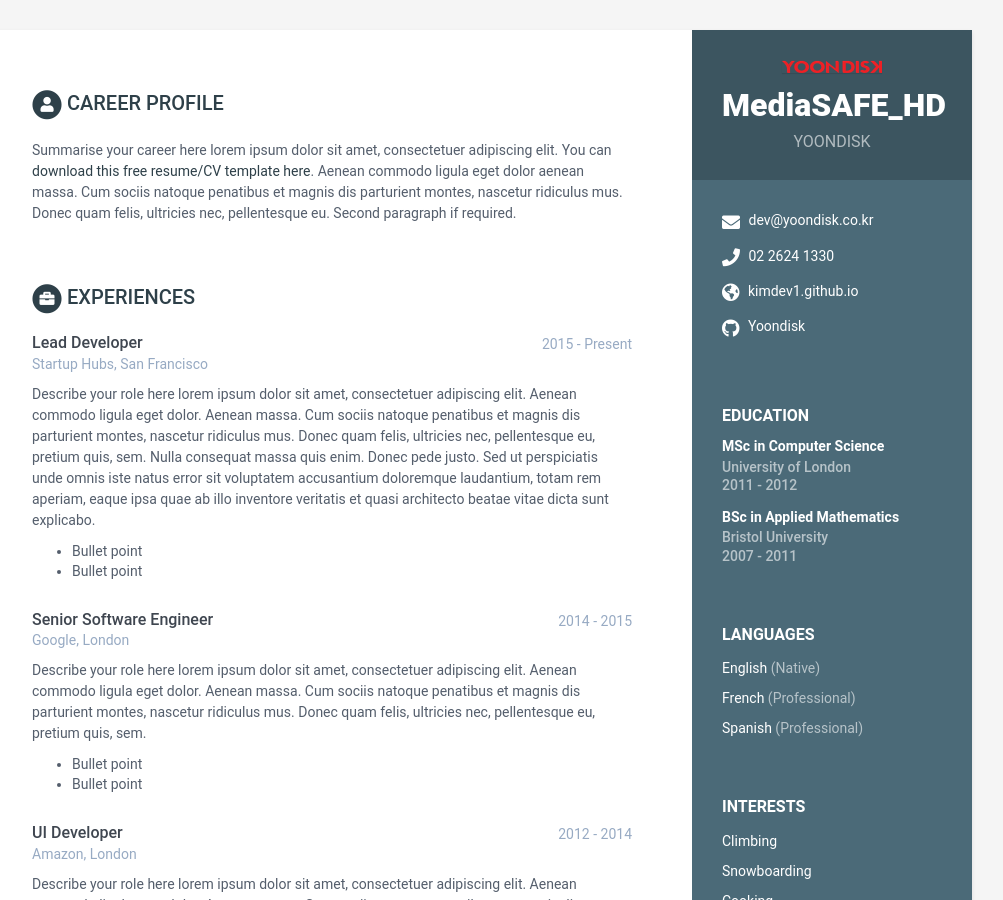
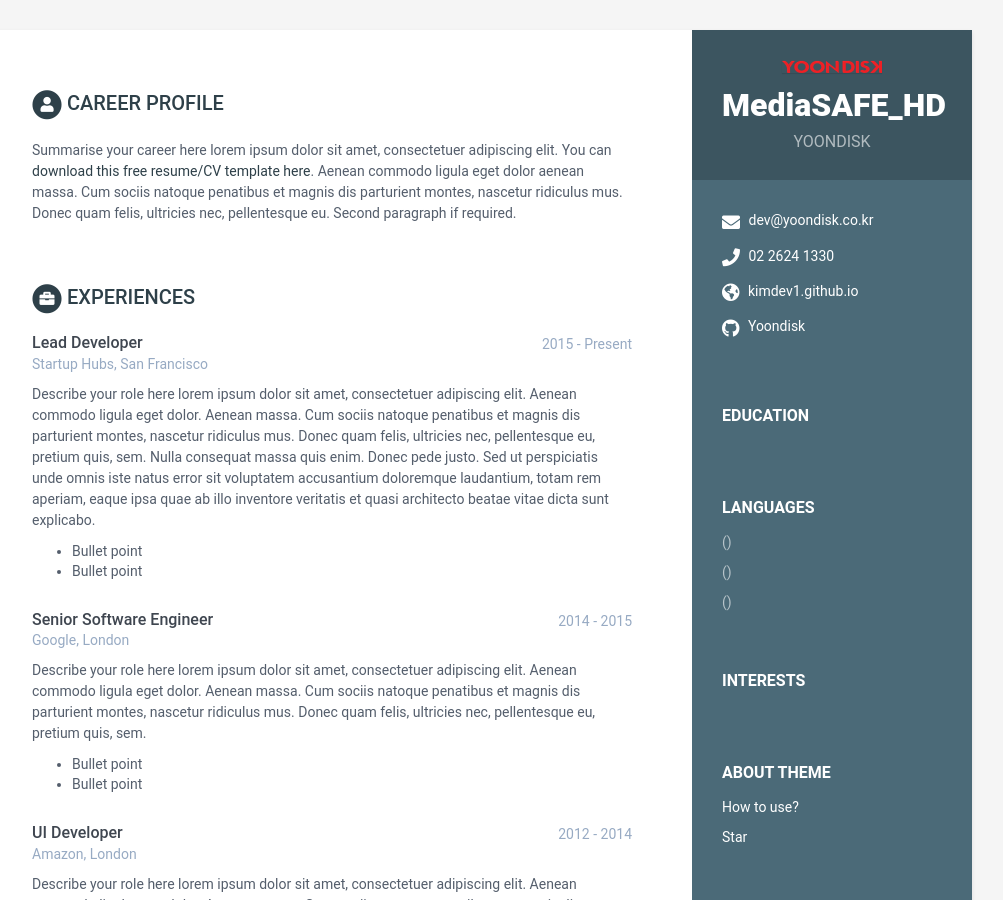
Before and after one commit to kimdev1/kimdev1.github.io, a Jekyll site: the page built from index.html, in a window 1280 px wide and 900 px high. Shown: the whole window, without its empty margins (168-1171 px from the left). Built offline with Jekyll 4.4.1, drawn with Linux system fonts in a browser that asks for light colours.

Commit message:
Update data.yml

```diff
--- a/_data/data.yml
+++ b/_data/data.yml
@@ -26,23 +26,23 @@ sidebar:
     goodreads: # Number-Username, e.g. 123456-alandoe
 
     languages:
-      - idiom: English
-        level: Native
+      - idiom:
+        level:
 
-      - idiom: French
-        level: Professional
+      - idiom:
+        level:
 
-      - idiom: Spanish
-        level: Professional
+      - idiom:
+        level:
 
     interests:
-      - item: Climbing
+      - item:
         link:
 
-      - item: Snowboarding
+      - item:
         link:
 
-      - item: Cooking
+      - item:
         link:
 
 career-profile:
@@ -55,28 +55,10 @@ career-profile:
       Donec quam felis, ultricies nec, pellentesque eu.
       Second paragraph if required.
 education:
-    - degree: MSc in Computer Science
-      university: University of London
-      time: 2011 - 2012
-      details: |
-        Describe your study here lorem ipsum dolor sit amet, consectetuer
-        adipiscing elit. Aenean commodo ligula eget dolor. Aenean massa. Cum
-        sociis natoque penatibus et magnis dis parturient montes, nascetur
-        ridiculus mus. Donec quam felis, ultricies nec, pellentesque eu,
-        pretium quis, sem.
-          - Bullet point
-          - Bullet point
-    - degree: BSc in Applied Mathematics
-      university: Bristol University
-      time: 2007 - 2011
-      details: |
-        Describe your study here lorem ipsum dolor sit amet, consectetuer
-        adipiscing elit. Aenean commodo ligula eget dolor. Aenean massa. Cum
-        sociis natoque penatibus et magnis dis parturient montes, nascetur
-        ridiculus mus. Donec quam felis, ultricies nec, pellentesque eu,
-        pretium quis, sem.
-          - Bullet point
-          - Bullet point
+    - degree:
+      university:
+      time:
+      details:
 experiences:
     - role: Lead Developer
       time: 2015 - Present
```
